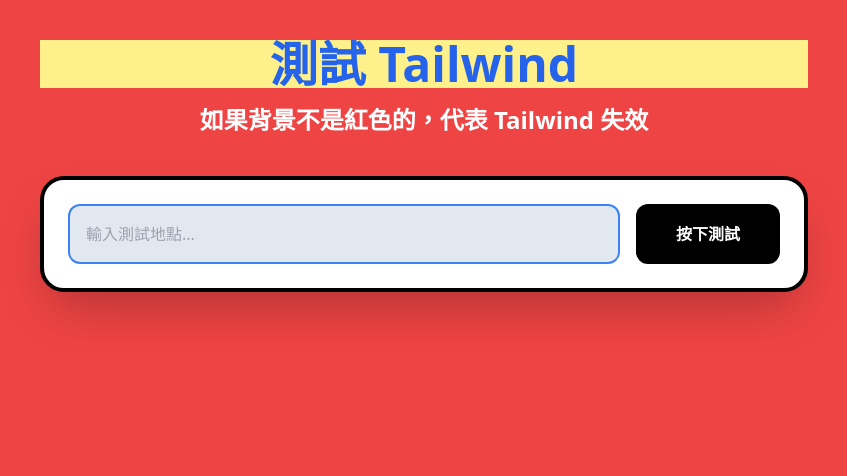
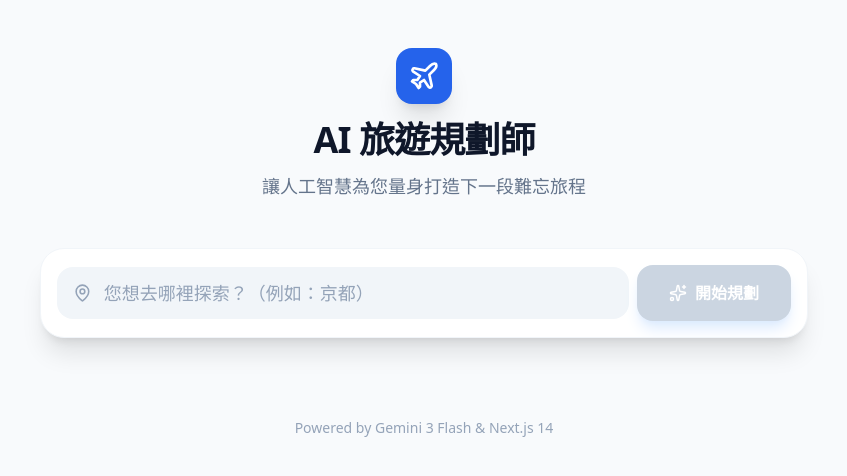
Before and after one commit to howeasyshare-glitch/travel2, a Next.js app: page / in a window 1280 px wide. Shown: the top 476 px of the page, without its empty margins (216-1063 px from the left). Built offline with nearby package versions, Linux system fonts and the light colour scheme.

Commit message:
Update page.tsx

```diff
--- a/app/page.tsx
+++ b/app/page.tsx
@@ -30,54 +30,93 @@
   };
 
   return (
-    /* 測試點 1：bg-red-500 如果沒變紅，代表 Tailwind 沒啟動 */
-    <div className="min-h-screen bg-red-500 text-white py-10 px-4">
+    <main className="min-h-screen bg-slate-50 py-12 px-4 text-slate-900">
       <div className="max-w-3xl mx-auto">
 
-        {/* 測試點 2：強制行內樣式，如果這個沒變藍色，代表 React 渲染有問題 */}
-        <header className="text-center mb-10">
-          <h1 className="text-5xl font-bold text-blue-600 bg-yellow-200">測試 Tailwind</h1>
-          <p className="text-white text-2xl font-black mt-4">
-            如果背景不是紅色的，代表 Tailwind 失效
+        {/* Header Section */}
+        <div className="text-center mb-12">
+          <div className="inline-flex items-center justify-center p-3 bg-blue-600 text-white rounded-2xl mb-4 shadow-xl">
+            <Plane size={32} />
+          </div>
+          <h1 className="text-4xl font-black tracking-tight mb-3 text-slate-900">
+            AI 旅遊規劃師
+          </h1>
+          <p className="text-slate-500 font-medium text-lg">
+            讓人工智慧為您量身打造下一段難忘旅程
           </p>
-        </header>
+        </div>
 
-        {/* 輸入卡片 */}
-        <div className="bg-white p-6 rounded-3xl shadow-2xl border-4 border-black mb-10">
-          <div className="flex flex-col md:flex-row gap-4">
-            <div className="flex-1 relative">
+        {/* Input Card */}
+        <div className="bg-white p-2 rounded-3xl shadow-xl border border-slate-100 mb-10 overflow-hidden">
+          <div className="flex flex-col md:flex-row items-center p-2 gap-2">
+            <div className="flex-1 flex items-center bg-slate-100 rounded-2xl px-4 py-3 w-full">
+              <MapPin className="text-slate-400 mr-3" size={20} />
               <input
-                className="w-full p-4 bg-slate-200 rounded-xl text-black outline-none border-2 border-blue-500"
-                placeholder="輸入測試地點..."
+                className="bg-transparent border-none outline-none w-full text-lg font-medium placeholder:text-slate-400 text-slate-700"
+                placeholder="您想去哪裡探索？（例如：京都）"
                 value={location}
                 onChange={(e) => setLocation(e.target.value)}
+                onKeyDown={(e) => e.key === 'Enter' && handleSubmit()}
               />
             </div>
             <button
               onClick={handleSubmit}
-              className="bg-black text-white px-10 py-4 rounded-xl font-bold hover:bg-gray-800"
+              disabled={loading || !location}
+              className="w-full md:w-auto bg-blue-600 hover:bg-blue-700 disabled:bg-slate-300 text-white px-8 py-4 rounded-2xl font-bold flex items-center justify-center gap-2 transition-all active:scale-95 shadow-lg shadow-blue-100"
             >
-              {loading ? "連線中..." : "按下測試"}
+              {loading ? <Loader2 className="animate-spin" /> : <Sparkles size={18} />}
+              {loading ? "規劃中..." : "開始規劃"}
             </button>
           </div>
         </div>
 
-        {/* 結果顯示區 */}
+        {/* Result Section */}
         {result && (
-          <div className="bg-white text-black p-8 rounded-3xl shadow-inner">
-            <h2 className="text-3xl font-bold mb-6 text-red-600">{result.title}</h2>
-            <div className="space-y-4">
+          <div className="space-y-8 animate-in fade-in slide-in-from-bottom-4 duration-700">
+            <div className="text-center mb-8">
+              <h2 className="text-3xl font-bold text-slate-800">
+                {result.title}
+              </h2>
+            </div>
+
+            <div className="grid gap-6">
               {result.days?.map((day: any) => (
-                <div key={day.day} className="border-b-2 border-gray-100 pb-4">
-                  <div className="font-bold text-blue-600 text-xl">Day {day.day}</div>
-                  <p className="mt-2 text-gray-700">{day.plan}</p>
+                <div key={day.day} className="bg-white rounded-2xl p-6 shadow-sm border border-slate-100 hover:shadow-md transition-shadow">
+                  <div className="flex items-start gap-4">
+                    <div className="w-12 h-12 bg-blue-50 rounded-xl flex items-center justify-center text-blue-600 font-black shrink-0">
+                      {day.day}
+                    </div>
+                    <div>
+                      <h3 className="text-xl font-bold mb-3 flex items-center gap-2">
+                        <Calendar size={18} className="text-slate-400" />
+                        Day {day.day} 行程重點
+                      </h3>
+                      <p className="text-slate-600 leading-relaxed whitespace-pre-line">
+                        {day.plan}
+                      </p>
+                    </div>
+                  </div>
                 </div>
               ))}
+            </div>
+
+            <div className="flex justify-center pt-8">
+              <button
+                onClick={() => {setResult(null); setLocation("");}}
+                className="flex items-center gap-2 text-slate-400 hover:text-blue-600 font-bold transition-colors"
+              >
+                <RefreshCw size={18} />
+                規劃另一段旅程
+              </button>
             </div>
           </div>
         )}
 
       </div>
-    </div>
+
+      <footer className="text-center mt-20 text-slate-400 text-sm font-medium">
+        Powered by Gemini 3 Flash & Next.js 14
+      </footer>
+    </main>
   );
 }
```
